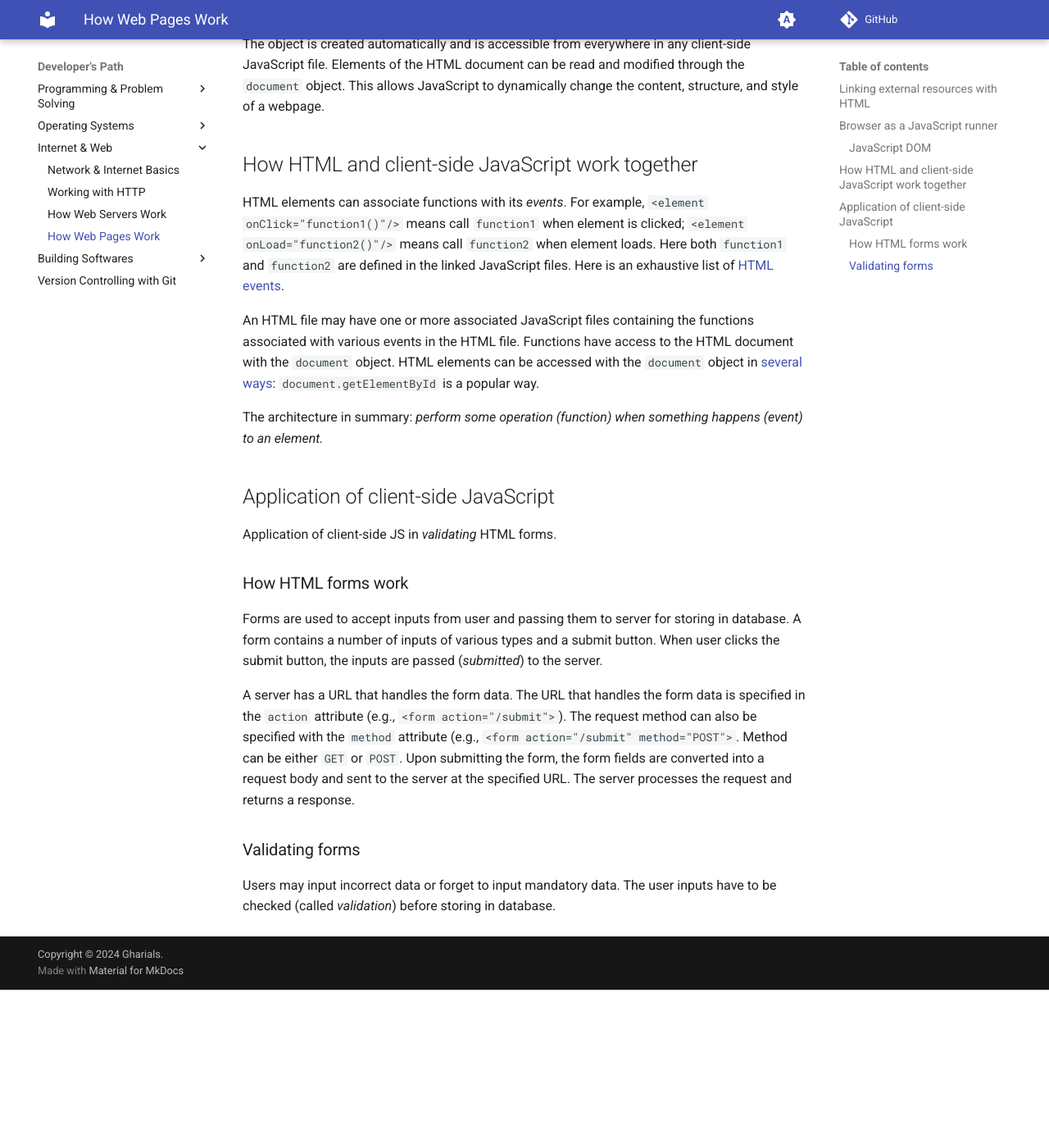
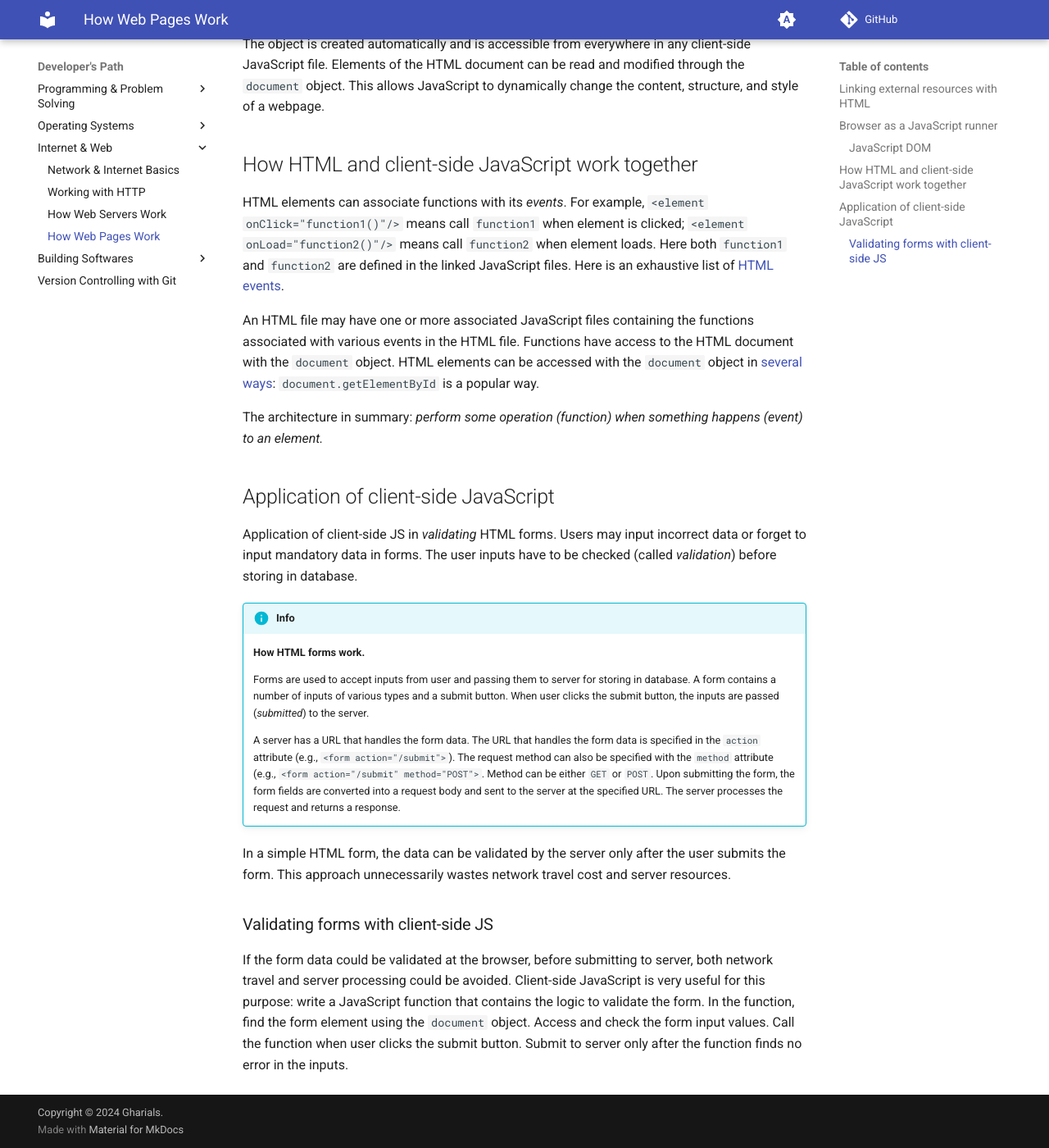
Before and after one commit to gharials/dev-path, an MkDocs documentation site: the page built from docs/internet-web/web-pages.md, in a window 1280 px wide and 1400 px high, scrolled down 842 px. Shown: the whole window at 82% size. Built offline with MkDocs 1.6.1 and Material for MkDocs 9.7.7, drawn with Linux system fonts in a browser that asks for light colours; comment, search, counter and statistics services are not loaded; before the commit the page ends 2049 px from its top, so only the background shows below that; some of the changed text lies outside the part shown.

Commit message:
'web-pages': expanded and copy edit.

```diff
--- a/docs/internet-web/web-pages.md
+++ b/docs/internet-web/web-pages.md
@@ -2,7 +2,7 @@
 
 ## Linking external resources with HTML
 
-An HTML document alone cannot build a complex web page. It may need some additional files (images, CSS files, for example), called *external resources.* These external resources needed are specified with the `<link>` tag within the `<head>` tag of the HTML document. The external resources are usually stored in the server's [static directory](websites.md#serving-static-contents). After receiving an HTML, browsers send requests to the server for each of the specified external resources.
+An HTML document alone cannot build a complex web page. It may need some additional files (images, CSS files, for example), called *external resources.* These external resources needed are specified with the `<link>` tag within the `<head>` tag of the HTML document. The external resources are usually stored in the server's [static directory](websites.md#serving-static-contents). After receiving an HTML, browsers [send requests to the server](./web-servers.md#how-an-http-server-serves-websites) for each of the specified external resources.
 
 An HTML may also need JavaScript files. They are specified as external resources with the `<script>` tag.
 
@@ -28,14 +28,17 @@ The architecture in summary: _perform some operation (function) when something h
 
 ## Application of client-side JavaScript
 
-Application of client-side JS in *validating* HTML forms.
+Application of client-side JS in *validating* HTML forms. Users may input incorrect data or forget to input mandatory data in forms. The user inputs have to be checked (called *validation*) before storing in database.
 
-### How HTML forms work
+!!!info
+    **How HTML forms work.**
 
-Forms are used to accept inputs from user and passing them to server for storing in database. A form contains a number of inputs of various types and a submit button. When user clicks the submit button, the inputs are passed (*submitted*) to the server.
+    Forms are used to accept inputs from user and passing them to server for storing in database. A form contains a number of inputs of various types and a submit button. When user clicks the submit button, the inputs are passed (*submitted*) to the server.
 
-A server has a URL that handles the form data. The URL that handles the form data is specified in the `action` attribute (e.g., `<form action="/submit">`). The request method can also be specified with the `method` attribute (e.g., `<form action="/submit" method="POST">`. Method can be either `GET` or `POST`. Upon submitting the form, the form fields are converted into a request body and sent to the server at the specified URL. The server processes the request and returns a response.
+    A server has a URL that handles the form data. The URL that handles the form data is specified in the `action` attribute (e.g., `<form action="/submit">`). The request method can also be specified with the `method` attribute (e.g., `<form action="/submit" method="POST">`. Method can be either `GET` or `POST`. Upon submitting the form, the form fields are converted into a request body and sent to the server at the specified URL. The server processes the request and returns a response.
 
-### Validating forms
+In a simple HTML form, the data can be validated by the server only after the user submits the form. This approach unnecessarily wastes network travel cost and server resources.
 
-Users may input incorrect data or forget to input mandatory data. The user inputs have to be checked (called *validation*) before storing in database.
+### Validating forms with client-side JS
+
+If the form data could be validated at the browser, before submitting to server, both network travel and server processing could be avoided. Client-side JavaScript is very useful for this purpose: write a JavaScript function that contains the logic to validate the form. In the function, find the form element using the `document` object. Access and check the form input values. Call the function when user clicks the submit button. Submit to server only after the function finds no error in the inputs.
```
